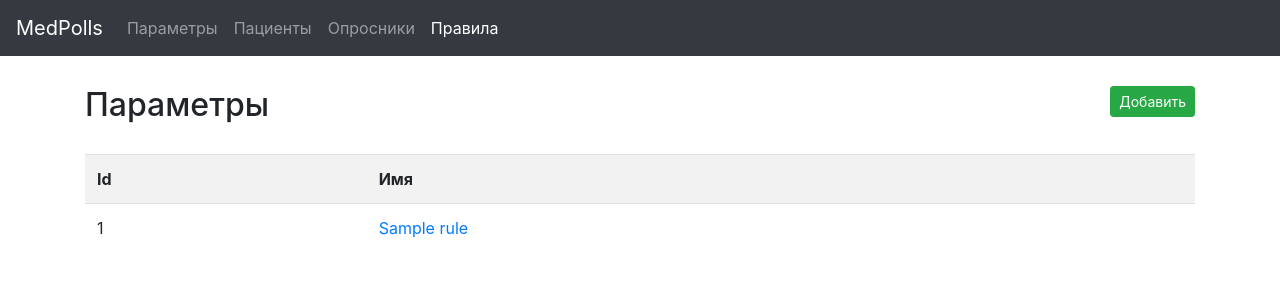
After one commit to roctbb/medpolls, a Django app: page /rules in a window 1280 px wide. The commit adds this page. Shown: the top 300 px of the page. Run offline with Django 3.2, Linux system fonts and the light colour scheme; tables that the repository leaves empty hold one stand-in row (values such as "Sample post"); some libraries are stand-ins or nearby versions.

Commit message:
add graphs and rules

```diff
--- a/medpolls/urls.py
+++ b/medpolls/urls.py
@@ -18,6 +18,7 @@ from django.urls import path
 import polls.views.parameters
 import polls.views.patients
 import polls.views.polls
+import polls.views.rules
 
 urlpatterns = [
     path('admin/', admin.site.urls),
@@ -40,4 +41,10 @@ urlpatterns = [
     path('polls/<int:pk>/delete', polls.views.polls.delete, name='poll_delete'),
     path('polls/<int:pk>/run', polls.views.polls.run, name='poll_run'),
 
+    path('rules', polls.views.rules.index, name='rule_index'),
+    path('rules/<int:pk>/details', polls.views.rules.details, name='rule_details'),
+    path('rules/create', polls.views.rules.create, name='rule_create'),
+    path('rules/<int:pk>/edit', polls.views.rules.edit, name='rule_edit'),
+    path('rules/<int:pk>/delete', polls.views.rules.delete, name='rule_delete'),
+
 ]
--- a/polls/forms.py
+++ b/polls/forms.py
@@ -9,6 +9,11 @@ class ParameterForm(ModelForm):
     class Meta:
         model = Parameter
         fields = ['name', 'type', 'interface']
+
+class RuleForm(ModelForm):
+    class Meta:
+        model = Rule
+        fields = '__all__'
 
 
 class PatientForm(ModelForm):
--- a/polls/models.py
+++ b/polls/models.py
@@ -1,24 +1,159 @@
+import json
+
+from django.template.defaultfilters import register
 from django.db import models
 from datetime import datetime
 
+from django.shortcuts import get_object_or_404
 from django.utils import timezone
+
+from plotly.offline import plot
+import plotly.graph_objs as go
+
+from django.utils.html import mark_safe
+
+@register.simple_tag
+def check_rule(rule, patient):
+    return rule.check_patient(patient)
+
+@register.simple_tag
+def parameter_plot(parameter, patient):
+    return mark_safe(parameter.get_patient_plot(patient))
+
+class Rule(models.Model):
+    name = models.CharField(max_length=30, verbose_name="Имя правила")
+    params = models.TextField()
+
+    def __str__(self):
+        return self.name
+
+    def check_patient(self, patient):
+        rule = json.loads(self.params)
+
+        or_alert = False
+        for or_rule in rule:
+            and_rule = True
+
+            for and_rule in or_rule:
+                parameter_id = and_rule['parameter_id']
+                sign = and_rule['sign']
+                criteria = and_rule['criteria']
+                check_value = and_rule['value']
+                n = int(and_rule['n'])
+
+                hit = False
+                parameter = get_object_or_404(Parameter, pk=parameter_id)
+                measurements = patient.measurement_set.filter(parameter=parameter).all()[::-1][:n]
+                values = map(lambda x:x.value, measurements)
+                if criteria in ['all', 'any']:
+                    for value in values:
+                        if criteria == 'all':
+                            if sign == '=':
+                                if value != check_value:
+                                    hit = False
+                                    break
+                            if sign == '!=':
+                                if value == check_value:
+                                    hit = False
+                                    break
+                            if parameter.type == 'int':
+                                if sign == '<':
+                                    if int(value) >= check_value:
+                                        hit = False
+                                        break
+                                if sign == '>':
+                                    if int(value) <= check_value:
+                                        hit = False
+                                        break
+                        elif criteria == 'any':
+                            if sign == '=':
+                                if value == check_value:
+                                    hit = True
+                                    break
+                            if sign == '!=':
+                                if value != check_value:
+                                    hit = True
+                                    break
+                            if parameter.type == 'int':
+                                if sign == '<':
+                                    if int(value) < check_value:
+                                        hit = True
+                                        break
+                                if sign == '>':
+                                    if int(value) > check_value:
+                                        hit = True
+                                        break
+                elif criteria in ['min', 'max', 'mean']:
+                    if criteria == 'min':
+                        value = min(values)
+                    elif criteria == 'max':
+                        value = max(values)
+                    elif criteria == 'mean':
+                        value = sum(values) / len(values)
+
+                    if sign == '=':
+                        if value == check_value:
+                            hit = True
+                    if sign == '!=':
+                        if value != check_value:
+                            hit = True
+                    if parameter.type == 'int':
+                        if sign == '<':
+                            if int(value) < check_value:
+                                hit = True
+                        if sign == '>':
+                            if int(value) > check_value:
+                                hit = True
+
+                if hit == False:
+                    and_rule = False
+                    break
+
+            if and_rule:
+                or_alert = True
+                break
+
+        if or_alert:
+            return True
+        else:
+            return False
+
+
+class Parameter(models.Model):
+    name = models.CharField(max_length=30, verbose_name="Имя параметра")
+    type = models.CharField(max_length=30, default='int',
+                            choices=[('int', 'Целое число'), ('float', 'Десятичное число'), ('string', 'Строка'),
+                                     ('text', 'Строка')],
+                            verbose_name="Тип параметра")
+    interface = models.CharField(max_length=30, default='field', choices=[('field', 'Текстовое поле')],
+                                 verbose_name="Поле в опроснике")
+    params = models.TextField(null=True, verbose_name="Конфигураци поля опросника")
+
+    def __str__(self):
+        return self.name
+
+    def get_patient_plot(self, patient):
+        measurements = patient.measurement_set.filter(parameter=self).all()
+        time = list(map(lambda x:x.datetime, measurements))
+        values = list(map(lambda x: int(x.value), measurements))
+
+        fig = go.Figure(data=go.Scatter(x=time, y=values))
+        return plot(fig, output_type='div', include_plotlyjs=False)
+
+class Poll(models.Model):
+    name = models.CharField(max_length=30, verbose_name="Имя опросника")
+    parameters = models.ManyToManyField(Parameter, verbose_name="Параметры")
+    days = models.TextField(verbose_name="Расписание")
+
+    def __str__(self):
+        return self.name
 
 
 class Patient(models.Model):
     contract_id = models.IntegerField()
     name = models.CharField(max_length=255, verbose_name="ФИО", null=True)
-
-    def __str__(self):
-        return self.name
-
-
-class Parameter(models.Model):
-    name = models.CharField(max_length=30, verbose_name="Имя параметра")
-    type = models.CharField(max_length=30, default='int', choices=[('int', 'Целое число'), ('float', 'Десятичное число'), ('string', 'Строка'), ('text', 'Строка')],
-                            verbose_name="Тип параметра")
-    interface = models.CharField(max_length=30, default='field', choices=[('field', 'Текстовое поле')],
-                                 verbose_name="Поле в опроснике")
-    params = models.TextField(null=True, verbose_name="Конфигураци поля опросника")
+    rules = models.ManyToManyField(Rule, verbose_name="Правила")
+    polls = models.ManyToManyField(Poll, verbose_name="Опросники")
 
     def __str__(self):
         return self.name
@@ -29,15 +164,3 @@ class Measurement(models.Model):
     parameter = models.ForeignKey(Parameter, on_delete=models.CASCADE)
     value = models.CharField(max_length=30)
     datetime = models.DateTimeField(default=timezone.now)
-
-
-class Poll(models.Model):
-    name = models.CharField(max_length=30, verbose_name="Имя опросника")
-    patients = models.ManyToManyField(Patient, verbose_name="Пациенты")
-    parameters = models.ManyToManyField(Parameter, verbose_name="Параметры")
-    days = models.TextField(verbose_name="Расписание")
-
-
-class Rule(models.Model):
-    patients = models.ManyToManyField(Patient, verbose_name="Пациенты")
-    params = models.TextField()
--- a/polls/templates/layout.html
+++ b/polls/templates/layout.html
@@ -5,6 +5,7 @@
     <title>MedPolls</title>
     <link rel="stylesheet" href="https://stackpath.bootstrapcdn.com/bootstrap/4.3.1/css/bootstrap.min.css"
           integrity="sha384-ggOyR0iXCbMQv3Xipma34MD+dH/1fQ784/j6cY/iJTQUOhcWr7x9JvoRxT2MZw1T" crossorigin="anonymous">
+    <script src="https://cdn.plot.ly/plotly-latest.min.js"></script>
 </head>
 <body>
 
@@ -25,6 +26,9 @@
             </li>
             <li class="nav-item {% if "poll" in request.resolver_match.url_name %}active{% endif %}">
                 <a class="nav-link" href="{% url 'poll_index' %}">Опросники</a>
+            </li>
+            <li class="nav-item {% if "rule" in request.resolver_match.url_name %}active{% endif %}">
+                <a class="nav-link" href="{% url 'rule_index' %}">Правила</a>
             </li>
         </ul>
     </div>
--- /dev/null
+++ b/polls/templates/rules/index.html
@@ -0,0 +1,20 @@
+{% extends 'layout.html' %}
+
+{% block content %}
+
+    <h2>Параметры <a href="{% url 'rule_create' %}" class="btn btn-success btn-sm float-right">Добавить</a></h2>
+    <table class="table table-striped" style="margin-top: 30px;">
+        <tr>
+            <th>Id</th>
+            <th>Имя</th>
+        </tr>
+        {% for rule in rules %}
+            <tr>
+                <td>{{ rule.id }}</td>
+                <td><a href="{% url 'rule_details' pk=rule.id %}">{{ rule.name }}</a></td>
+            </tr>
+        {% endfor %}
+
+    </table>
+
+{% endblock %}
--- a/polls/views/patients.py
+++ b/polls/views/patients.py
@@ -39,7 +39,8 @@ def edit(request, pk):
 
 def details(request, pk):
     patient = get_object_or_404(Patient, pk=pk)
-    return render(request, 'patients/details.html', {'patient': patient})
+    parameters = Parameter.objects.all()
+    return render(request, 'patients/details.html', {'patient': patient, 'parameters': parameters})
 
 
 def delete(request, pk):
--- /dev/null
+++ b/polls/views/rules.py
@@ -0,0 +1,48 @@
+from django.http import HttpResponse
+from django.shortcuts import render, redirect, get_object_or_404
+from polls.models import *
+from polls.forms import *
+
+
+# Create your views here.
+
+def index(request):
+    rules = Rule.objects.all()
+    return render(request, 'rules/index.html', {'rules': rules})
+
+
+def create(request):
+    if request.method == "POST":
+        form = RuleForm(request.POST)
+        if form.is_valid():
+            rule = form.save()
+            return redirect('rule_details', pk=rule.pk)
+    else:
+        form = RuleForm()
+
+    return render(request, 'rules/create.html', {'form': form})
+
+
+def edit(request, pk):
+    rule = get_object_or_404(Rule, pk=pk)
+    if request.method == "POST":
+        form = RuleForm(request.POST, instance=rule)
+        if form.is_valid():
+            form.save()
+            return redirect('rule_details', pk=rule.pk)
+    else:
+        form = RuleForm(instance=rule)
+
+
+    return render(request, 'rules/edit.html', {'form': form})
+
+
+def details(request, pk):
+    rule = get_object_or_404(Rule, pk=pk)
+    return render(request, 'rules/details.html', {'rule': rule})
+
+
+def delete(request, pk):
+    rule = get_object_or_404(Rule, pk=pk)
+    rule.delete()
+    return redirect('rule_index')
```
Also changed, not shown: polls/templates/patients/details.html (+21 -1 lines), polls/templates/rules/create.html (added, +14 -0 lines), polls/templates/rules/details.html (added, +17 -0 lines), polls/templates/rules/edit.html (added, +15 -0 lines), polls/migrations/0006_auto_20191105_1926.py (added), polls/migrations/0007_auto_20191105_1951.py (added).
